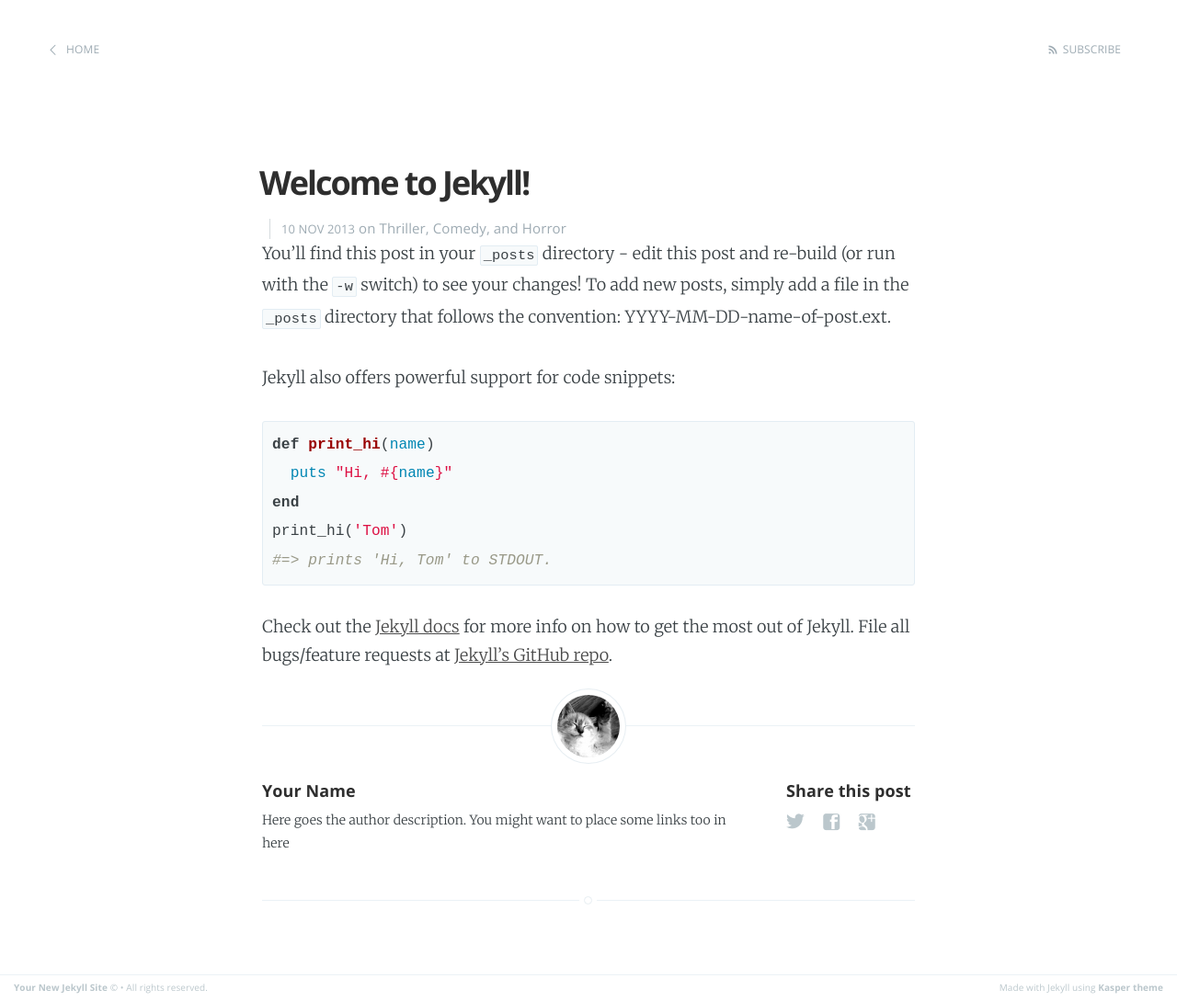
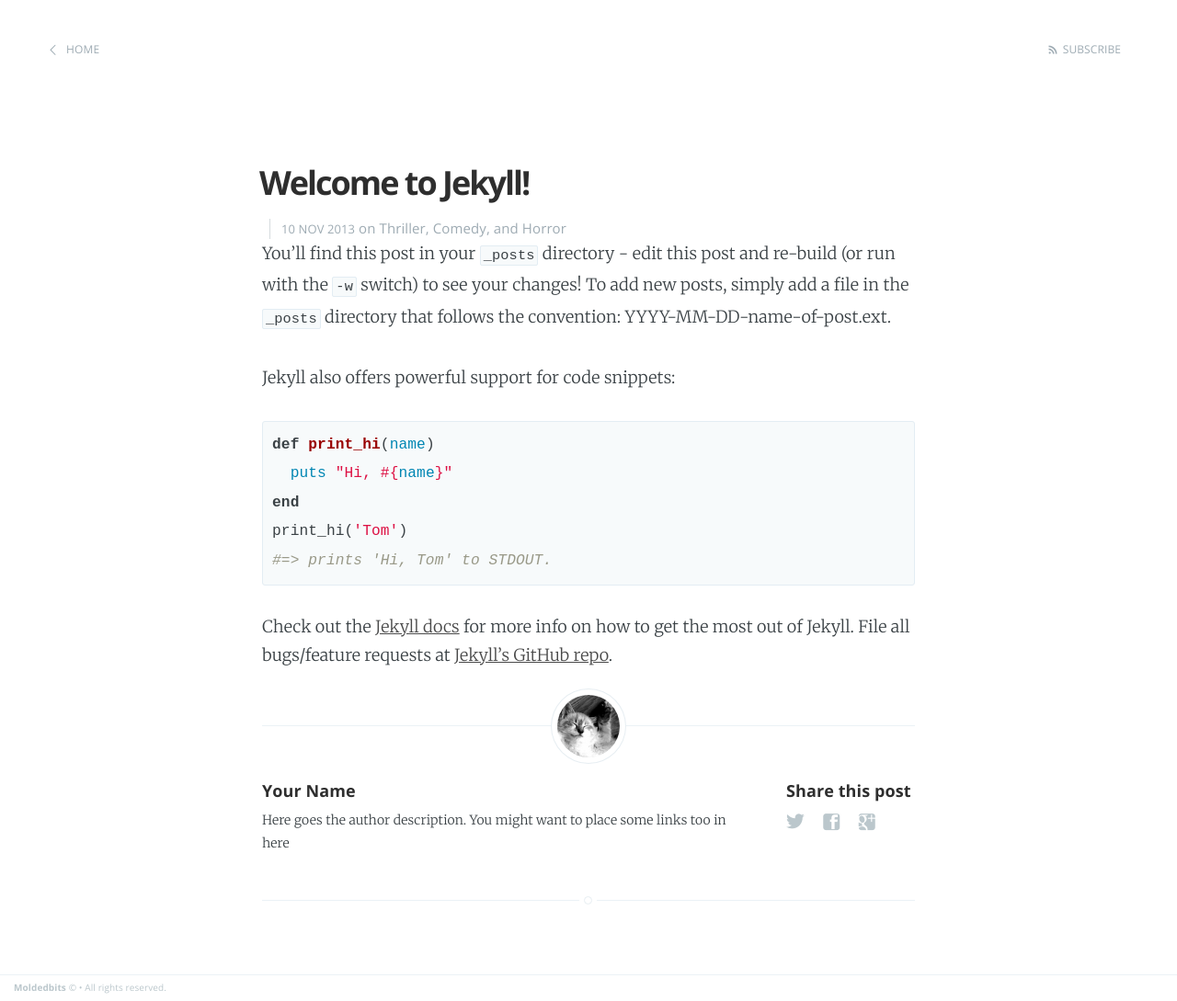
Before and after one commit to moldedbits/moldedbits.github.io, a Jekyll site: the page built from _posts/2013-11-10-welcome-to-jekyll.markdown, in a window 1280 px wide. Shown: the whole page at 92% size. Built offline with Jekyll 4.4.1, drawn with Linux system fonts in a browser that asks for light colours; Markdown is read by kramdown in place of the engine named in the settings.

Commit message:
replacing meta data

```diff
--- a/_config.yml
+++ b/_config.yml
@@ -1,6 +1,6 @@
-name: Your New Jekyll Site
-description: Blogging about stuffs
-meta_description: "Your New Jekyll Site, Blogging about stuffs"
+name: Moldedbits
+description: We develope awesome mobile applications
+meta_description: ""
 
 markdown: redcarpet
 highlighter: pygments
--- a/_layouts/default.html
+++ b/_layouts/default.html
@@ -25,9 +25,7 @@
         <a href="{{ site.baseurl }}">{{ site.name }}</a> &copy;
               {{date format="YYYY"}} &bull; All rights reserved.
       </section>
-      <section class="poweredby">Made with Jekyll using
-        <a href="http://github.com/rosario/kasper">Kasper theme</a>
-      </section>
+
     </footer>
 
     <script type="text/javascript" src="/assets/js/jquery-1.11.1.min.js"></script>
--- a/assets/css/screen.css
+++ b/assets/css/screen.css
@@ -683,20 +683,21 @@
     min-height: 160px;
     max-height: 40%;
     background: #206EB5;
+    background-image: url("paper.gif");
 }
 
 .no-cover .page-title {
-    color: rgba(0,0,0,0.8);
+    color: #fff;
 }
 
 .no-cover .page-description {
-    color: rgba(0,0,0,0.5);
+    color: #fff;
 }
 
 .no-cover .main-nav.overlay .back-button,
 .no-cover .main-nav.overlay .subscribe-button {
-    color: rgba(0,0,0,0.4);
-    border-color: rgba(0,0,0,0.3);
+    color: #fff;
+    border-color: #fff;
 }
 
 /* Add subtle load-in animation for content on the home page */
```
Also changed, not shown: assets/images/squares.png (added), 6 other files.
